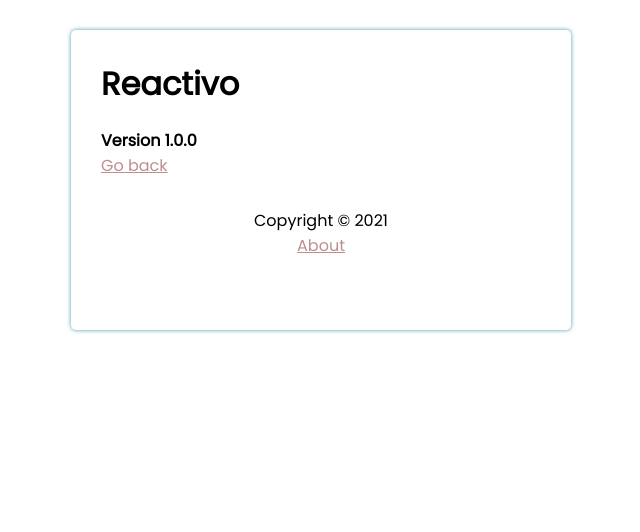
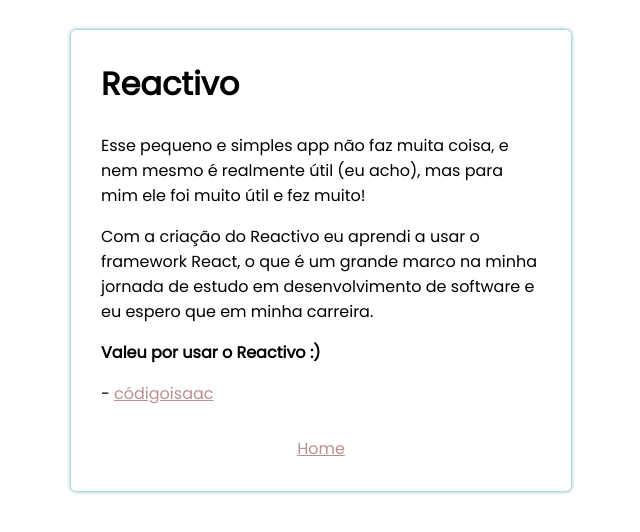
Before and after one commit to codigoisaac/reactivo, a React (Create React App) app: page /about in a window 1280 px wide. Shown: the top 532 px of the page, without its empty margins (319-959 px from the left). Built offline with nearby package versions, Linux system fonts and the light colour scheme.

Commit message:
Home - About rotes; styling

```diff
--- a/src/App.js
+++ b/src/App.js
@@ -73,8 +73,3 @@ function App() {
 }
 
 export default App;
-
-// todos:
-// style background
-// display 'about' button only when not in about page
-// put 'go back' in place of 'about' button when in about page
--- a/src/components/About.js
+++ b/src/components/About.js
@@ -1,10 +1,15 @@
-import { Link } from "react-router-dom";
-
 function About() {
   return (
-    <div>
-      <h4>Version 1.0.0</h4>
-      <Link to="/">Go back</Link>
+    <div id='about'>
+
+      <p>
+        Esse pequeno e simples app não faz muita coisa, e nem mesmo é realmente útil (eu acho), mas para mim ele foi muito útil e fez muito!
+      </p>
+      <p>
+          Com a criação do Reactivo eu aprendi a usar o framework React, o que é um grande marco na minha jornada de estudo em desenvolvimento de software e eu espero que em minha carreira.
+      </p>
+      <h4>Valeu por usar o Reactivo :)</h4>
+      <p>- <a href="http://campsite.bio/codigoisaac" target='_blank'>códigoisaac</a></p>
     </div>
   );
 }
--- a/src/components/Footer.js
+++ b/src/components/Footer.js
@@ -1,10 +1,12 @@
 import { Link } from "react-router-dom";
+import { useLocation } from "react-router-dom";
 
 function Footer() {
   return (
     <footer>
-      <p>Copyright &copy; 2021</p>
-      <Link to="/about">About</Link>
+      <Link to={useLocation().pathname === "/" ? "/about" : "/"}>
+        {useLocation().pathname === "/" ? "Sobre" : "Home"}
+      </Link>
     </footer>
   );
 }
--- a/src/components/FormAddTask.js
+++ b/src/components/FormAddTask.js
@@ -30,7 +30,7 @@ const FormAddTask = ({ onAdd }) => {
         <label htmlFor="">Título</label>
         <input
           type="title"
-          placeholder="Add Task"
+          placeholder="Adicione o título da tarefa"
           value={title}
           onChange={(e) => setTitle(e.target.value)}
         />
@@ -40,7 +40,7 @@ const FormAddTask = ({ onAdd }) => {
         <label htmlFor="">Notas</label>
         <input
           type="title"
-          placeholder="Add note & Time"
+          placeholder="Adicione notas para a tarefa"
           value={note}
           onChange={(e) => setNote(e.target.value)}
         />
@@ -56,7 +56,7 @@ const FormAddTask = ({ onAdd }) => {
         <label>Prioridade</label>
       </div>
 
-      <input type="submit" value="Save Task" className="btn btn-block" />
+      <input type="submit" value="Salvar" className="btn btn-block" />
     </form>
   );
 };
--- a/src/components/Header.js
+++ b/src/components/Header.js
@@ -2,12 +2,10 @@ import Button from "./Button";
 import { useLocation } from "react-router-dom";
 
 const Header = ({ onAddClick, showForm }) => {
-  const location = useLocation();
-
   return (
     <header className="header">
       <h1>Reactivo</h1>
-      {location.pathname === "/" && (
+      {useLocation().pathname === "/" && (
         <Button text={showForm ? "Close" : "Add"} onClick={onAddClick} />
       )}
     </header>
--- a/src/index.css
+++ b/src/index.css
@@ -8,7 +8,6 @@
 
 body {
   font-family: "Poppins", sans-serif;
-  --react-color: #4499b0;
 }
 
 .container {
@@ -18,14 +17,14 @@ body {
   min-height: 300px;
   padding: 30px;
   border-radius: 5px;
-  box-shadow: 0 0 4px var(--react-color);
+  box-shadow: 0 0 4px #4499b0;
 }
 
 .header {
   display: flex;
   justify-content: space-between;
   align-items: center;
-  margin-bottom: 20px;
+  margin-bottom: 25px;
 }
 
 .btn {
@@ -34,7 +33,6 @@ body {
   background: black;
   border: none;
   padding: 10px 20px;
-  margin: 5px;
   border-radius: 5px;
   cursor: pointer;
   text-decoration: none;
@@ -57,7 +55,8 @@ body {
 
 /** task */
 .task {
-  background: #f4f4f4;
+  background-color: #f4f4f4;
+  border-radius: 7px;
   margin: 5px 0;
   padding: 10px 20px;
 }
@@ -123,6 +122,10 @@ footer {
   text-align: center;
 }
 
+#about p {
+  margin: 1rem 0;
+}
+
 a {
   color: rosybrown;
 }
```
